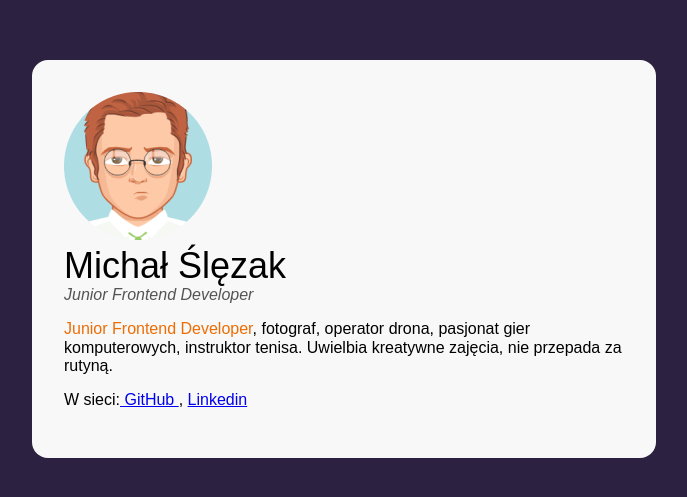
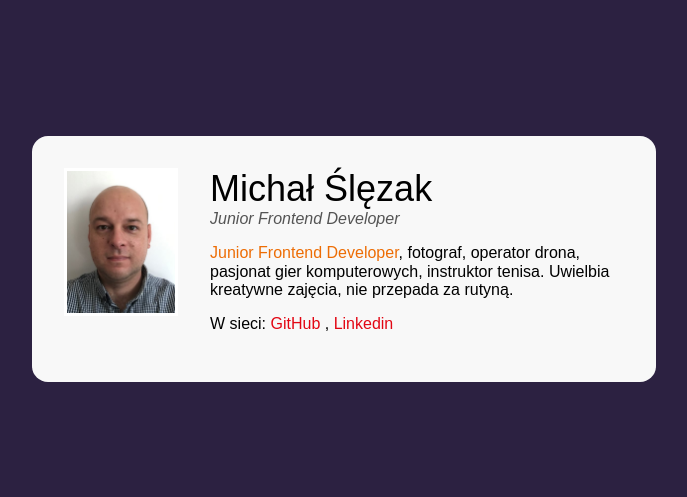
Before and after one commit to m-slezak/business-card, a plain HTML site: page index.html in a window 1280 px wide. Shown: the part 141-638 px from the top of the page, without its empty margins (296-983 px from the left). Drawn offline with Linux system fonts and the light colour scheme.

Commit message:
Complete BEM, editing

```diff
--- a/index.html
+++ b/index.html
@@ -13,9 +13,10 @@
       <article class="person">
         <img
           class="person__picture"
-          src="avatar.png"
+          src="zdjeciemini.jpeg"
           alt="Zdjęcie, imię i nazwisko"
         />
+        <div>
         <header class="person__info">
           <h1 class="person__name">Michał Ślęzak</h1>
           <p class="person__position">Junior Frontend Developer</p>
@@ -25,7 +26,9 @@
           komputerowych, instruktor tenisa. Uwielbia kreatywne zajęcia, nie
           przepada za rutyną.
         </p>
-        <p class="person__description">W sieci:<a href="https://github.com/m-slezak"> GitHub <a/>, <a href="https://www.linkedin.com/in/micha%C5%82-%C5%9Bl%C4%99zak/">Linkedin</a></p>
+        <p class="person__description">
+          W sieci:<a class="person__link" href="https://github.com/m-slezak"> GitHub <a/>,
+           <a class="person__link" href="https://www.linkedin.com/in/micha%C5%82-%C5%9Bl%C4%99zak/">Linkedin</a></p></div>
       </article>
     </main>
   </body>
--- a/style.css
+++ b/style.css
@@ -1,5 +1,5 @@
 html{
-    box-sizing:border-box;
+    box-sizing: border-box;
 }
 *,*:before,*:after{
     box-sizing: inherit;
@@ -23,6 +23,7 @@ main{
 }
 
 .person{
+    display: flex;
 
 }
 .person__description{
@@ -35,6 +36,18 @@ main{
     margin: 0;
 }
 
+.person__link{
+    text-decoration: none;
+    color: #E20613;
+}
+
+.person__picture{
+    align-items: flex-start;
+    margin-right: 32px;
+    width: 148px;
+    height:148px;
+    border: white solid;
+}
 .person__position{
     font-weight: 18px;
     font-style: italic;
@@ -42,6 +55,7 @@ main{
     color: #545454;
 }
 
+
 .special{
     font-weight: normal;
     color:#ED6D05;
```
Also changed, not shown: zdjeciemini.jpeg (added).
